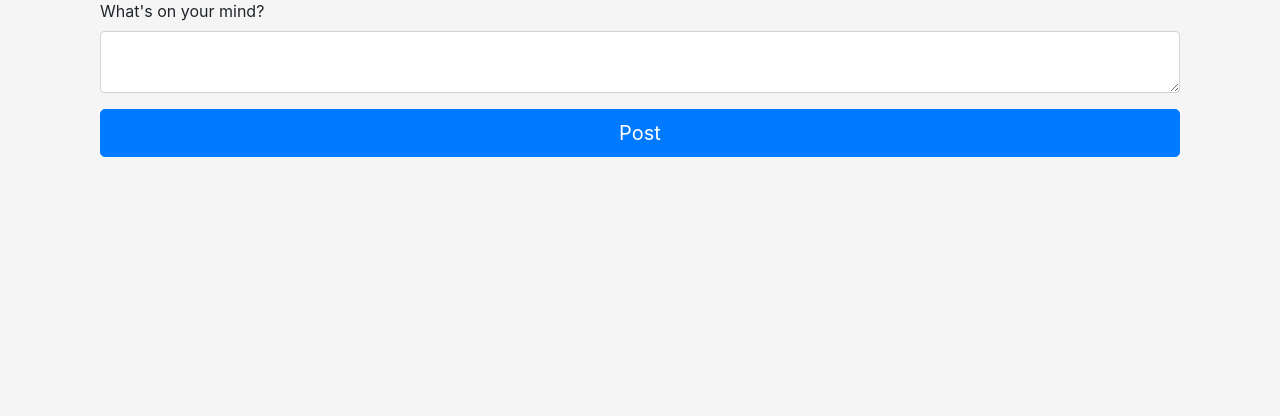
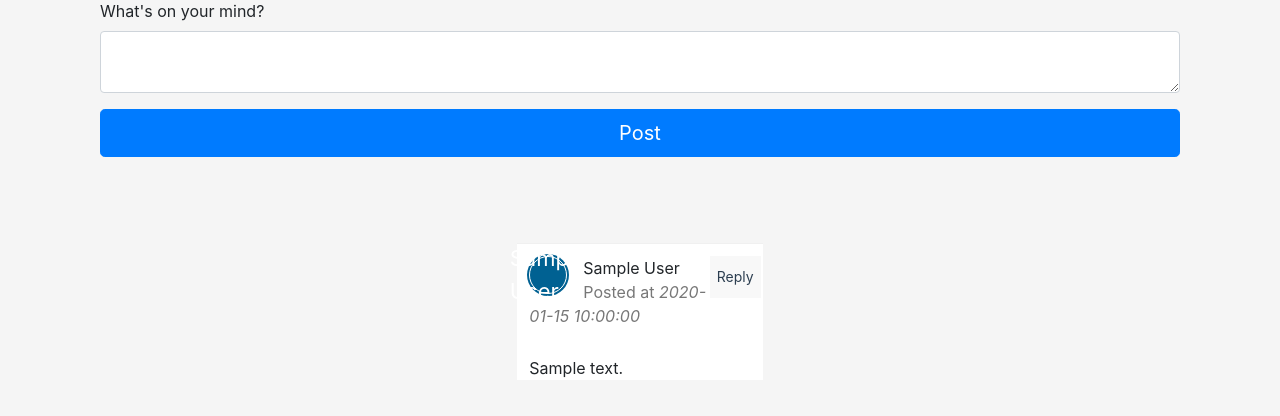
Before and after one commit to ManuGS2/FaceBlock, a Flask app: template front/templates/feed.html in a window 1280 px wide. Shown: the part 81-497 px from the top of the page. Run offline with Flask 2, Linux system fonts and the light colour scheme; the template is opened without the code that fills it: most values are stand-ins (such as "Sample title", 1, 10 or a date in 2020); some libraries are stand-ins or nearby versions.

Commit message:
added backend posts mining

```diff
--- a/front/templates/feed.html
+++ b/front/templates/feed.html
@@ -21,6 +21,90 @@
   </div>
 </div>
 
+	<br>
+
+	<div style="margin: 20px;">
+
+    {% for post in posts %}
+    <div class="post_box">
+	   <div class="post_box-header">
+	      <div class="post_box-options"><button class="option-btn">Reply</button></div>
+	      <div style="background: rgb(0, 97, 146) none repeat scroll 0% 0%; box-shadow: rgb(0, 97, 146) 0px 0px 0px 2px;" class="post_box-avatar">{{post.author[0]}}</div>
+	      <div class="name-header">{{post.author}}</div>
+	      <div class="post_box-subtitle"> Posted at <i>{{readable_time(post.timestamp)}}</i></div>
+	   </div>
+	   <div>
+	      <div class="post_box-body">
+	         <p>{{post.content}}</p>
+	      </div>
+	   </div>
+	</div>
+	{% endfor %}
+
+	<style>
+		.post_box {
+		    background: #fff;
+		    padding: 12px 0px 0px 12px;
+		    margin-top: 0px;
+		    margin-bottom: 8px;
+		    border-top: 1px solid #f0f0f0;
+		}
+
+		.post_box-header {
+		    padding-bottom: 12px;
+		}
+
+		.post_box-avatar {
+		    width: 38px;
+		    height: 38px;
+		    border-radius: 50%;
+		    display: flex;
+		    justify-content: center;
+		    align-items: center;
+		    color: white;
+		    font-size: 22px;
+		    float: left;
+		    margin-right: 16px;
+		    border: 1px solid #fff;
+		    box-shadow: 0px 0px 0px 2px #f00;
+		}
+
+		.post_box-avatar::after {
+		    content:"";
+		    display:block;
+		}
+
+		.post_box-name {
+		    font-weight: bold;
+		}
+
+		.post_box-subtitle {
+		    color: #777;
+		}
+
+		.post_box-body {
+		    margin-top: 16px;
+		    margin-bottom: 8px;
+		}
+
+		.post_box-options {
+		    float: right;
+		}
+		.option-btn {
+		    background: #f8f8f8;
+		    border: none;
+		    color: #2c3e50;
+		    padding: 7px;
+		    cursor: pointer;
+		    font-size: 14px;
+		    margin-left: 2px;
+		    margin-right: 2px;
+		    outline: none;
+		    height: 42px;
+		}
+	</style>
+    </div>
+
 <script>
   function logout(){
     console.log("logging out")
@@ -28,4 +112,5 @@
     window.location.replace("/");
   }
 </script>
+
 {% endblock %}
--- a/server/blockchain_api.py
+++ b/server/blockchain_api.py
@@ -16,6 +16,7 @@ blockchain.create_genesis_block()
 
 # Opening connection pool to Redis
 r = redis.Redis(host='localhost', port=6379, db=0)
+transac_count = 0
 
 # Endpoints to register and login a user
 @app.route('/loginUser', methods=['POST'])
@@ -43,14 +44,19 @@ def user():
 
 @app.route("/new_transaction", methods=["POST"])
 def new_transaction():
+    global transac_count
     txn_data = request.get_json()
-    required_fields = ["author", "content"]
+    required_fields = ["author", "content", "type"]
 
     if all(not txn_data.get(field) for field in required_fields):
         return "Invalid transaction data", 404
 
     txn_data["timestamp"] = time.time()
     blockchain.add_new_transaction(txn_data)
+    transac_count += 1
+    if transac_count == 5:
+        blockchain.mine()
+        transac_count = 0
 
     return "Transaction added", 201
 
@@ -66,7 +72,7 @@ def get_chain():
         "peers": peers
     })
 
-@app.route("/mine", methods=["GET"])
+'''@app.route("/mine", methods=["GET"])
 def mine_txns():
     result = blockchain.mine()
 
@@ -80,8 +86,7 @@ def mine_txns():
         if chain_length == len(blockchain.chain):
             announce_new_block(blockchain.last_block)
 
-        return "Block #{} is mined.".format(blockchain.last_block.index)
-
+        return f"Block #{blockchain.last_block.index} is mined."'''
 
 @app.route("/pending_txn", methods=["GET"])
 def get_pending_txns():
```
Also changed, not shown: front/face_view.py (+29 -22 lines).
